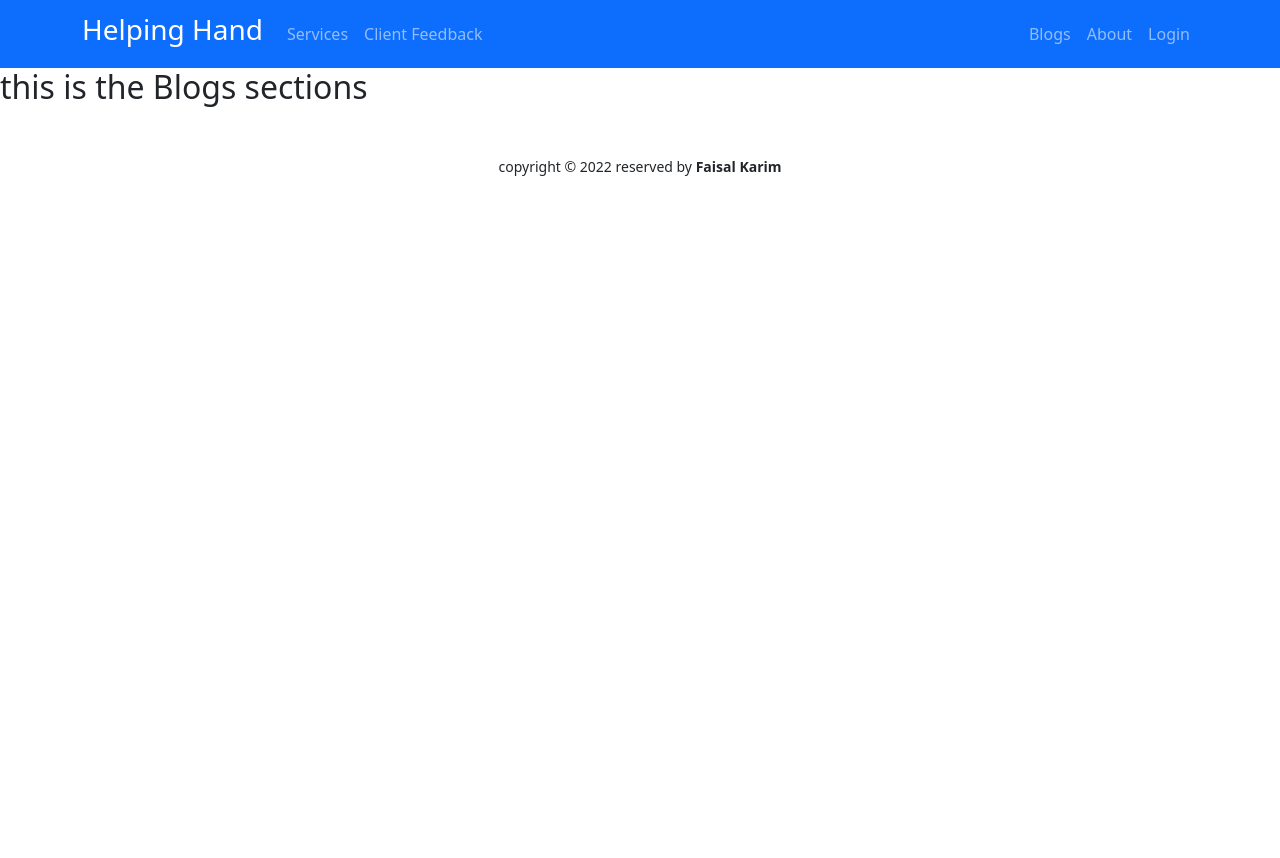
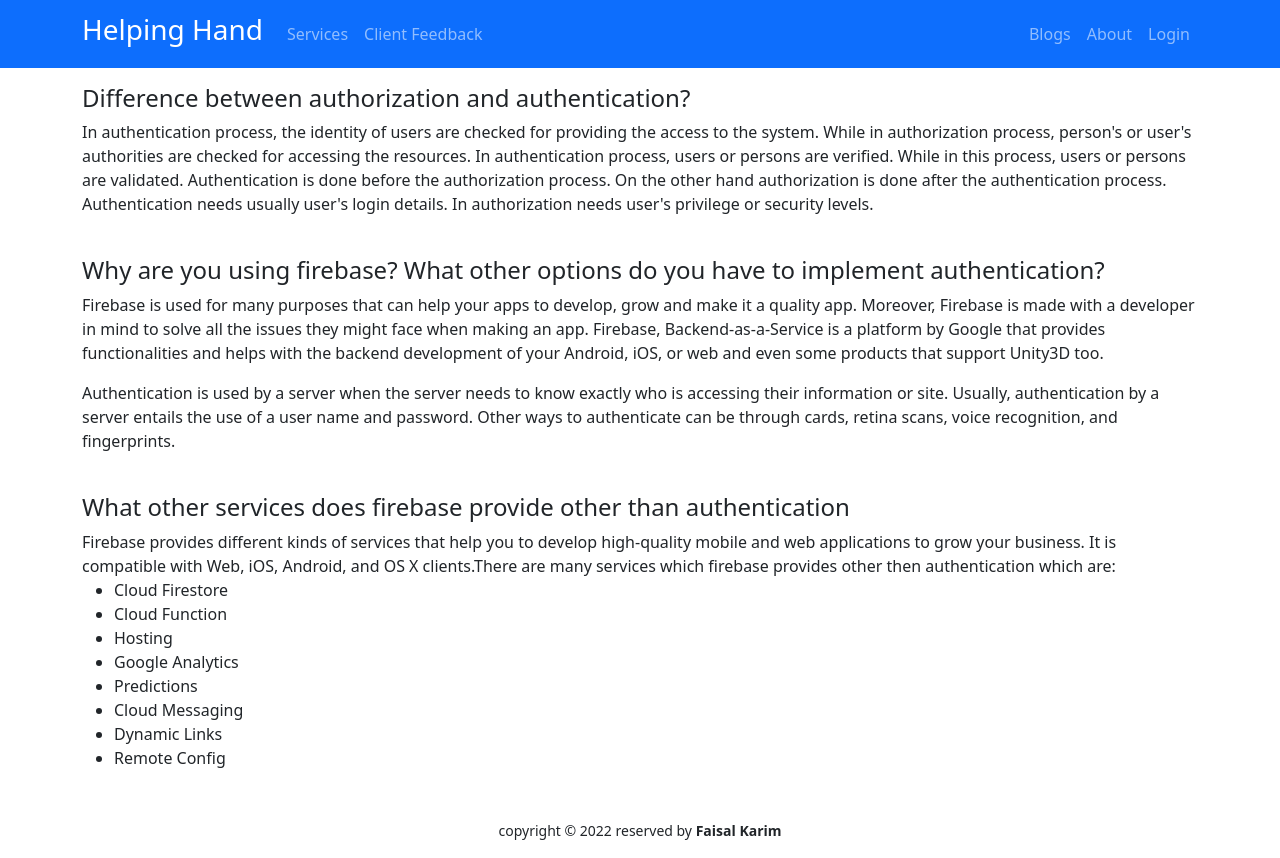
Before and after one commit to faisalkn-71/halping-hand, a React (Create React App) app: page /blogs in a window 1280 px wide. Before the commit the page ends 800 px from the top, so only its background shows below. Built offline with nearby package versions, Linux system fonts and the light colour scheme; no server answers.

Commit message:
blogs-section-done

```diff
--- a/src/Pages/Blogs/Blogs.js
+++ b/src/Pages/Blogs/Blogs.js
@@ -2,8 +2,28 @@ import React from 'react';
 
 const Blogs = () => {
     return (
-        <div>
-            <h2>this is the Blogs sections</h2>
+        <div className=' container mt-3'>
+            <h4>Difference between authorization and authentication?</h4>
+            <p>In authentication process, the identity of users are checked for providing the access to the system. While in authorization process, person's or user's authorities are checked for accessing the resources. In authentication process, users or persons are verified. While in this process, users or persons are validated. Authentication is done before the authorization process. On the other hand authorization is done after the authentication process. Authentication needs usually user's login details. In authorization needs user's privilege or security levels.</p>
+            <br />
+            <h4>Why are you using firebase? What other options do you have to implement authentication?</h4>
+            <p>Firebase is used for many purposes that can help your apps to develop, grow and make it a quality app. Moreover, Firebase is made with a developer in mind to solve all the issues they might face when making an app. Firebase, Backend-as-a-Service is a platform by Google that provides functionalities and helps with the backend development of your Android, iOS, or web and even some products that support Unity3D too.</p>
+            <p>Authentication is used by a server when the server needs to know exactly who is accessing their information or site. Usually, authentication by a server entails the use of a user name and password. Other ways to authenticate can be through cards, retina scans, voice recognition, and fingerprints.</p>
+            <br />
+            <h4>What other services does firebase provide other than authentication</h4>
+            <p>Firebase provides different kinds of services that help you to develop high-quality mobile and web applications to grow your business. It is compatible with Web, iOS, Android, and OS X clients.There are many services which firebase provides other then authentication which are:
+                <ul>
+                    <li>Cloud Firestore</li>
+                    <li>Cloud Function</li>
+                    <li>Hosting</li>
+                    <li>Google Analytics</li>
+                    <li>Predictions</li>
+                    <li>Cloud Messaging</li>
+                    <li>Dynamic Links</li>
+                    <li>Remote Config</li>
+                </ul>
+            </p>
+
         </div>
     );
 };
```
